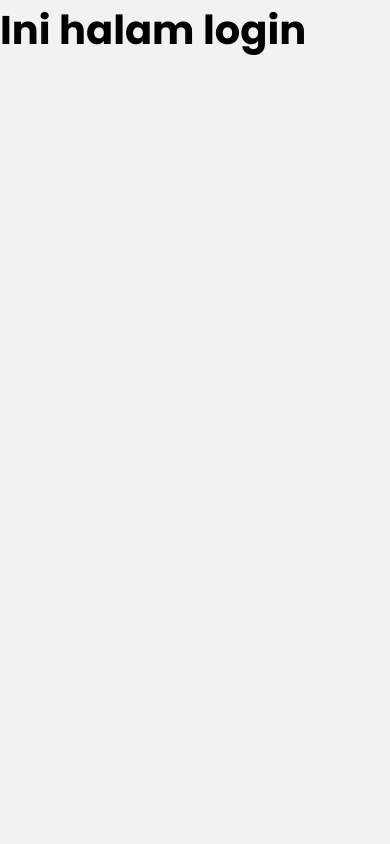
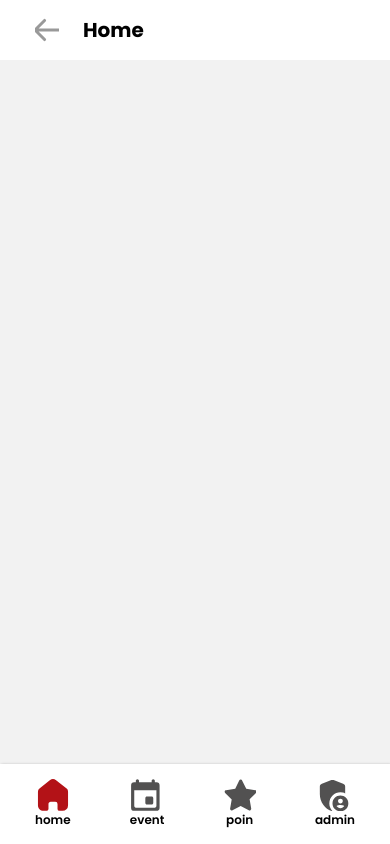
Before and after one commit to CODER-Mobile-Development/sikeang-coder-android, a React Native app: screen /Login in a window 390 px wide. Built offline with nearby package versions, Linux system fonts and the light colour scheme.

Commit message:
Add and fix components
- NavbarBottom
- NavbarTop
- PrimaryButton

```diff
--- /dev/null
+++ b/src/assets/svgs/AdminIcon/index.js
@@ -0,0 +1,19 @@
+import * as React from 'react';
+import Svg, { Path } from 'react-native-svg';
+
+function AdminIcon({ width, height, isActive }) {
+  return (
+    <Svg
+      xmlns="http://www.w3.org/2000/svg"
+      width={width}
+      height={height}
+      fill="none"
+    >
+      <Path
+        fill={isActive ? '#B31217' : '#525151'}
+        d="M21.417 24.417c.66 0 1.22-.232 1.683-.694a2.284 2.284 0 0 0 .692-1.681c0-.66-.232-1.221-.694-1.683a2.284 2.284 0 0 0-1.681-.692c-.66 0-1.221.23-1.683.693a2.285 2.285 0 0 0-.692 1.682c0 .66.23 1.22.693 1.683a2.285 2.285 0 0 0 1.682.692Zm0 4.75a4.55 4.55 0 0 0 2.256-.575 4.751 4.751 0 0 0 1.663-1.523 7.742 7.742 0 0 0-1.861-.792A7.599 7.599 0 0 0 21.417 26c-.713 0-1.399.092-2.059.277-.66.185-1.28.449-1.86.792a4.744 4.744 0 0 0 1.662 1.524 4.537 4.537 0 0 0 2.257.574Zm0 3.166c-2.19 0-4.058-.772-5.602-2.316-1.544-1.544-2.316-3.411-2.315-5.6 0-2.19.772-4.058 2.316-5.602 1.545-1.544 3.411-2.316 5.6-2.315 2.191 0 4.058.772 5.602 2.316 1.545 1.545 2.316 3.411 2.315 5.6 0 2.19-.772 4.058-2.316 5.602-1.544 1.545-3.411 2.316-5.6 2.315Zm-7.917 0c-3.668-.923-6.696-3.028-9.085-6.314C2.026 22.733.832 19.085.833 15.075V7.594c0-.66.192-1.254.575-1.782.383-.527.878-.91 1.484-1.147l9.5-3.563c.37-.132.739-.198 1.108-.198.37 0 .739.066 1.108.198l9.5 3.563c.607.237 1.102.62 1.485 1.147a2.95 2.95 0 0 1 .574 1.782v6.808a9.745 9.745 0 0 0-2.317-.792 11.586 11.586 0 0 0-2.433-.277c-3.061 0-5.674 1.082-7.838 3.246-2.164 2.164-3.246 4.777-3.246 7.838 0 1.636.31 3.114.931 4.433.621 1.32 1.406 2.467 2.355 3.444-.027 0-.046.007-.059.02-.013.014-.033.02-.06.02Z"
+      />
+    </Svg>
+  );
+}
+export default AdminIcon;
--- /dev/null
+++ b/src/assets/svgs/CalendarIcon/index.js
@@ -0,0 +1,19 @@
+import * as React from 'react';
+import Svg, { Path } from 'react-native-svg';
+
+function CalendarIcon({ width, height, isActive }) {
+  return (
+    <Svg
+      xmlns="http://www.w3.org/2000/svg"
+      width={width}
+      height={height}
+      fill="none"
+    >
+      <Path
+        fill={isActive ? '#B31217' : '#525151'}
+        d="M20.667 17.583h-4.75c-.871 0-1.584.713-1.584 1.584v4.75c0 .87.713 1.583 1.584 1.583h4.75c.87 0 1.583-.712 1.583-1.583v-4.75c0-.871-.712-1.584-1.583-1.584Zm0-15.833v1.583H8V1.75C8 .88 7.287.167 6.417.167c-.871 0-1.584.712-1.584 1.583v1.583H3.25A3.152 3.152 0 0 0 .1 6.5L.082 28.667a3.166 3.166 0 0 0 3.167 3.166h22.167a3.176 3.176 0 0 0 3.166-3.166V6.5a3.176 3.176 0 0 0-3.166-3.167h-1.584V1.75c0-.87-.712-1.583-1.583-1.583-.87 0-1.583.712-1.583 1.583Zm3.166 26.917h-19c-.87 0-1.583-.713-1.583-1.584V11.25h22.167v15.833c0 .871-.713 1.584-1.584 1.584Z"
+      />
+    </Svg>
+  );
+}
+export default CalendarIcon;
--- /dev/null
+++ b/src/assets/svgs/HomeIcon/index.js
@@ -0,0 +1,19 @@
+import * as React from 'react';
+import Svg, { Path } from 'react-native-svg';
+
+function HomeIcon({ width, height, isActive }) {
+  return (
+    <Svg
+      xmlns="http://www.w3.org/2000/svg"
+      width={width}
+      height={height}
+      fill="none"
+    >
+      <Path
+        fill={isActive ? '#B31217' : '#525151'}
+        d="M11.478 29.905v-4.856c0-1.23 1-2.23 2.24-2.238h4.55a2.246 2.246 0 0 1 2.254 2.238v4.842a1.95 1.95 0 0 0 1.943 1.942h3.104a5.478 5.478 0 0 0 3.869-1.582 5.399 5.399 0 0 0 1.604-3.837V12.621c0-1.163-.52-2.266-1.418-3.012L19.076 1.234a4.933 4.933 0 0 0-6.266.113L2.49 9.609A3.918 3.918 0 0 0 .957 12.62V26.4c0 3 2.45 5.432 5.473 5.432h3.033a1.95 1.95 0 0 0 1.383-.56 1.92 1.92 0 0 0 .574-1.368h.057Z"
+      />
+    </Svg>
+  );
+}
+export default HomeIcon;
--- /dev/null
+++ b/src/assets/svgs/StarIcon/index.js
@@ -0,0 +1,20 @@
+import * as React from 'react';
+import Svg, { Path } from 'react-native-svg';
+
+function StarIcon({ width, height, isActive }) {
+  return (
+    <Svg
+      xmlns="http://www.w3.org/2000/svg"
+      width={width}
+      height={height}
+      fill="none"
+    >
+      <Path
+        fill={isActive ? '#B31217' : '#525151'}
+        d="M32.642 12.913c.16-.812-.48-1.787-1.28-1.787l-9.112-1.3-4.157-8.447c-.16-.325-.32-.488-.64-.65-.799-.487-1.758-.162-2.238.65L11.22 9.827l-9.113 1.3c-.48 0-.8.162-.96.487-.64.65-.64 1.624 0 2.274l6.555 6.498-1.599 9.26c0 .325 0 .65.16.975.48.813 1.44 1.137 2.239.65l8.153-4.386 8.154 4.386c.16.162.48.162.8.162h.32c.799-.162 1.438-.974 1.278-1.949l-1.599-9.26 6.555-6.498a.896.896 0 0 0 .48-.813Z"
+      />
+    </Svg>
+  );
+}
+
+export default StarIcon;
--- /dev/null
+++ b/src/components/NavbarBottom/index.js
@@ -0,0 +1,61 @@
+import React from 'react';
+import {
+  StyleSheet, Text, TouchableOpacity, View,
+} from 'react-native';
+import {
+  AdminIcon, CalendarIcon, HomeIcon, StarIcon,
+} from '../../assets/svgs';
+
+function NavbarBottom({ type }) {
+  return (
+    <View style={{ overflow: 'hidden', paddingTop: 6 }}>
+      <View style={{ ...styles.wrapper, justifyContent: type === 'Member' ? 'space-around' : 'space-between' }}>
+        <View style={styles.menuSection}>
+          <TouchableOpacity><HomeIcon width={32} height={32} isActive /></TouchableOpacity>
+          <Text style={styles.menuTitle}>home</Text>
+        </View>
+        <View style={styles.menuSection}>
+          <TouchableOpacity><CalendarIcon width={32} height={32} /></TouchableOpacity>
+          <Text style={styles.menuTitle}>event</Text>
+        </View>
+        {type === 'Admin' && (
+        <View style={styles.menuSection}>
+          <TouchableOpacity><StarIcon width={32} height={32} /></TouchableOpacity>
+          <Text style={styles.menuTitle}>poin</Text>
+        </View>
+        )}
+        {type === 'Admin' && (
+        <View style={styles.menuSection}>
+          <TouchableOpacity><AdminIcon width={32} height={32} /></TouchableOpacity>
+          <Text style={styles.menuTitle}>admin</Text>
+        </View>
+        )}
+      </View>
+    </View>
+  );
+}
+
+export default NavbarBottom;
+
+const styles = StyleSheet.create({
+  wrapper: {
+    paddingVertical: 15,
+    backgroundColor: 'white',
+    paddingHorizontal: 35,
+    flexDirection: 'row',
+    shadowColor: '#000',
+    shadowOffset: { width: 1, height: 1 },
+    shadowOpacity: 0.4,
+    shadowRadius: 3,
+    elevation: 5,
+  },
+  menuSection: {
+    flexDirection: 'column',
+    alignItems: 'center',
+  },
+  menuTitle: {
+    textAlign: 'center',
+    fontFamily: 'Poppins-SemiBold',
+    fontSize: 12,
+  },
+});
--- a/src/components/NavbarTop/index.js
+++ b/src/components/NavbarTop/index.js
@@ -1,15 +1,17 @@
 import React from 'react';
-import { StyleSheet, Text, View } from 'react-native';
+import {
+  StyleSheet, Text, TouchableOpacity, View,
+} from 'react-native';
 import { BackButton } from '../../assets/svgs';
 
 function NavbarTop({ title }) {
   return (
-    <View style={style.wrapper}>
-      <View>
+    <View style={styles.wrapper}>
+      <TouchableOpacity>
         <BackButton height={24} width={24} />
-      </View>
-      <View style={{ flex: 1, alignItems: 'center' }}>
-        <Text style={style.title}>{title}</Text>
+      </TouchableOpacity>
+      <View style={styles.wrapperTittle}>
+        <Text style={styles.title}>{title}</Text>
       </View>
     </View>
   );
@@ -17,16 +19,22 @@ function NavbarTop({ title }) {
 
 export default NavbarTop;
 
-const style = StyleSheet.create({
+const styles = StyleSheet.create({
   wrapper: {
-    height: 30,
+    backgroundColor: 'white',
+    paddingHorizontal: 35,
+    paddingVertical: 15,
     flexDirection: 'row',
     display: 'flex',
     alignItems: 'center',
   },
+  wrapperTittle: {
+    flex: 1,
+    alignItems: 'center',
+  },
   title: {
+    marginLeft: 24,
     fontFamily: 'Poppins-Bold',
-    textAlign: 'center',
     fontSize: 20,
     margin: 'auto',
     paddingRight: 30,
--- /dev/null
+++ b/src/components/PrimaryButton/index.js
@@ -0,0 +1,39 @@
+import React from 'react';
+import { StyleSheet, Text, TouchableOpacity } from 'react-native';
+
+function PrimaryButton({ title }) {
+  return (
+    <TouchableOpacity style={styles.wrapper}>
+      <Text style={styles.text}>
+        {title}
+      </Text>
+    </TouchableOpacity>
+  );
+}
+
+export default PrimaryButton;
+
+const styles = StyleSheet.create({
+  wrapper: {
+    height: 40,
+    backgroundColor: '#B31217',
+    alignItems: 'center',
+    borderRadius: 12,
+    shadowColor: '#000',
+    shadowOffset: {
+      width: 0,
+      height: 3,
+    },
+    shadowOpacity: 0.27,
+    shadowRadius: 4.65,
+
+    elevation: 6,
+  },
+  text: {
+    marginTop: 4,
+    textAlign: 'center',
+    fontFamily: 'Poppins-Bold',
+    fontSize: 20,
+    color: 'white',
+  },
+});
--- a/src/components/index.js
+++ b/src/components/index.js
@@ -6,6 +6,8 @@ import NavbarTop from './NavbarTop';
 import SearchBar from './SearchBar';
 import EventListView from './EventListView';
 import MemberSelectCommittee from './MemberSelectCommittee';
+import NavbarBottom from './NavbarBottom';
+import PrimaryButton from './PrimaryButton';
 
 export {
   MemberListView,
@@ -16,4 +18,6 @@ export {
   SearchBar,
   EventListView,
   MemberSelectCommittee,
+  NavbarBottom,
+  PrimaryButton,
 };
--- a/src/pages/Login/index.js
+++ b/src/pages/Login/index.js
@@ -1,7 +1,8 @@
 import React, { useCallback } from 'react';
-import { Text, View } from 'react-native';
+import { StyleSheet, View } from 'react-native';
 import { useFonts } from 'expo-font';
 import * as SplashScreen from 'expo-splash-screen';
+import { NavbarBottom, NavbarTop } from '../../components';
 
 const poppinsMedium = require('../../assets/fonts/Poppins-Medium.ttf');
 const poppinsSemiBold = require('../../assets/fonts/Poppins-SemiBold.ttf');
@@ -26,16 +27,24 @@ function Login() {
     return null;
   }
   return (
-    <View style={{ marginHorizontal: 0 }} onLayout={onLayoutRootView}>
-      <Text style={{
-        fontFamily: 'Poppins-Bold',
-        fontSize: 40,
-      }}
-      >
-        Ini halam login
-      </Text>
+    <View style={{ flex: 1 }} onLayout={onLayoutRootView}>
+      <View style={styles.wrapper}>
+        <NavbarTop title="Home" />
+        {/* Panggil component di bawah ini */}
+
+        {/* Panggil component di atas ini */}
+        <NavbarBottom type="Admin" />
+      </View>
     </View>
   );
 }
 
 export default Login;
+
+const styles = StyleSheet.create({
+  wrapper: {
+    flex: 1,
+    justifyContent: 'space-between',
+    flexDirection: 'column',
+  },
+});
```
Also changed, not shown: src/assets/svgs/index.js (+8 -0 lines).
